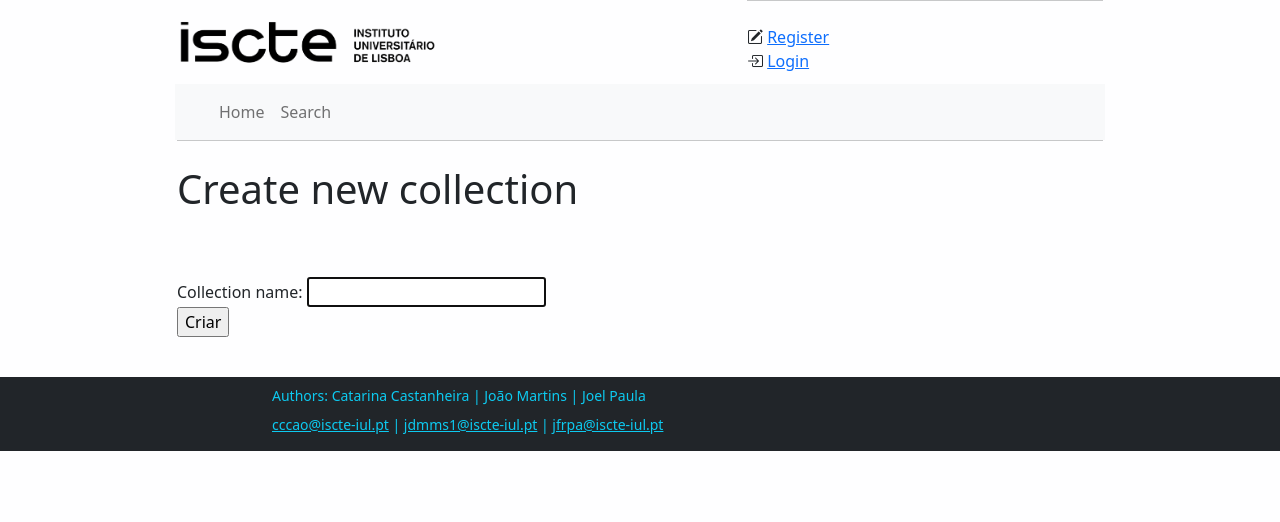
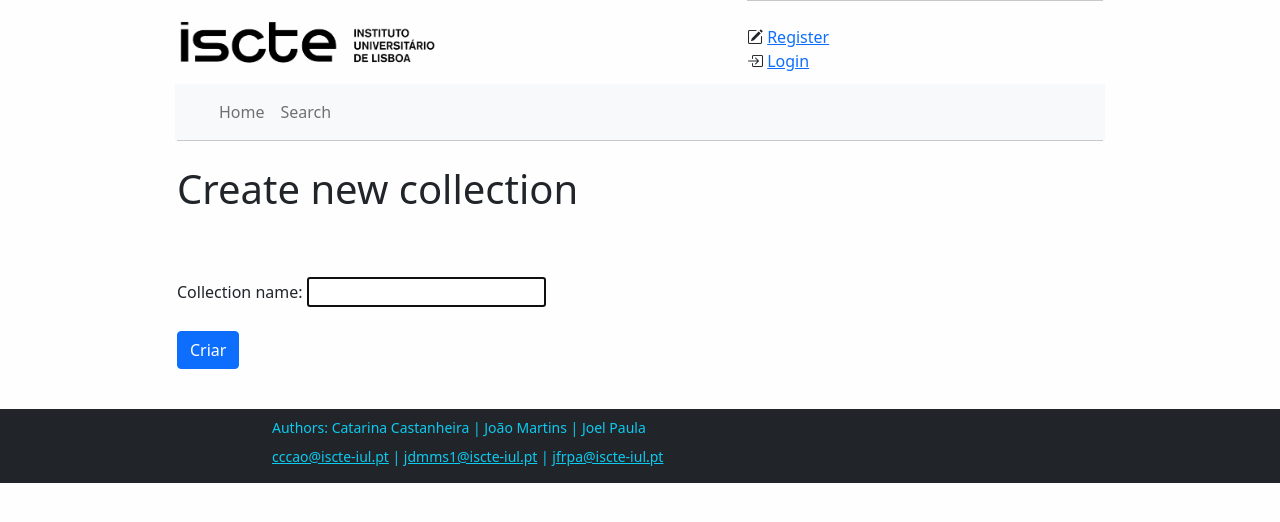
Before and after one commit to joelpaula/IWGD-Projeto, a Django app: template music_website/home/templates/create_collection.html in a window 1280 px wide. Shown: the top 522 px of the page. Run offline with Django 3.2, Linux system fonts and the light colour scheme; the template is opened without the code that fills it, so the values that code supplies are empty; some libraries are stand-ins or nearby versions.

Commit message:
Button_CreateCollection

```diff
--- a/music_website/home/templates/create_collection.html
+++ b/music_website/home/templates/create_collection.html
@@ -9,11 +9,15 @@
 
 <form method="POST" action = "{% url 'home:save_new_collection' user.username %}">
     {% csrf_token %}
+    <div>
     <label for="collection_name">Collection name:</label>
     <input type="text" id="collection_name" name="collection_name" autofocus>
-    <p>
-        <input type="submit" value="Criar">
-    </p>
+    </div>
+    <br>
+        <p>
+            <input class="btn btn-primary" type="submit" value="Criar">
+        </p>
+
 </form>
 
 
```
